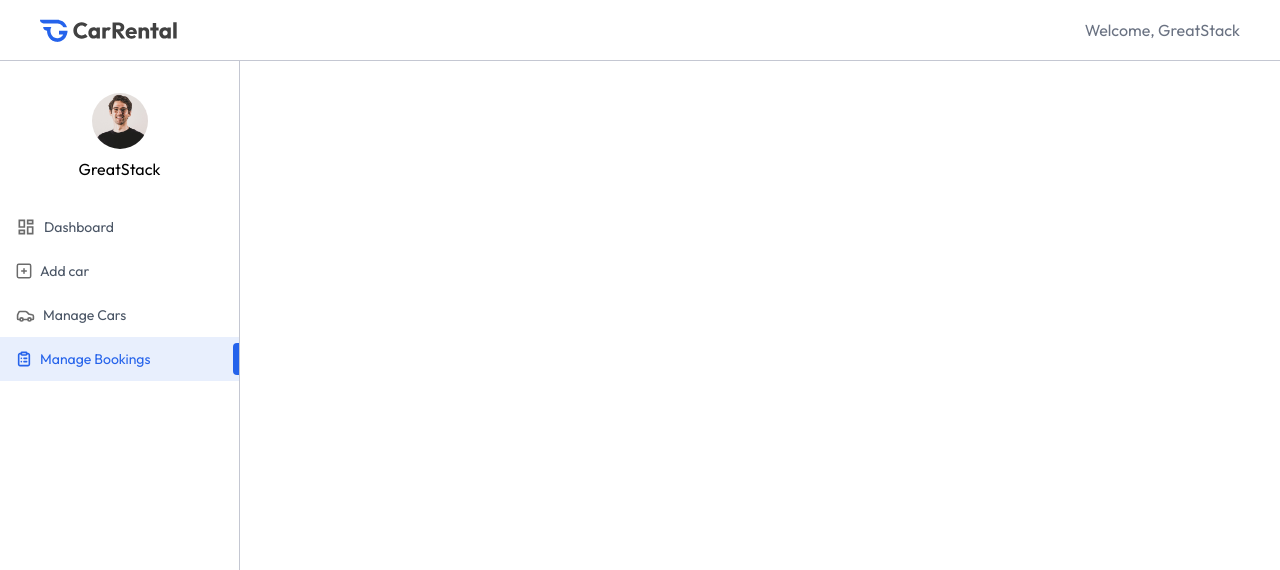
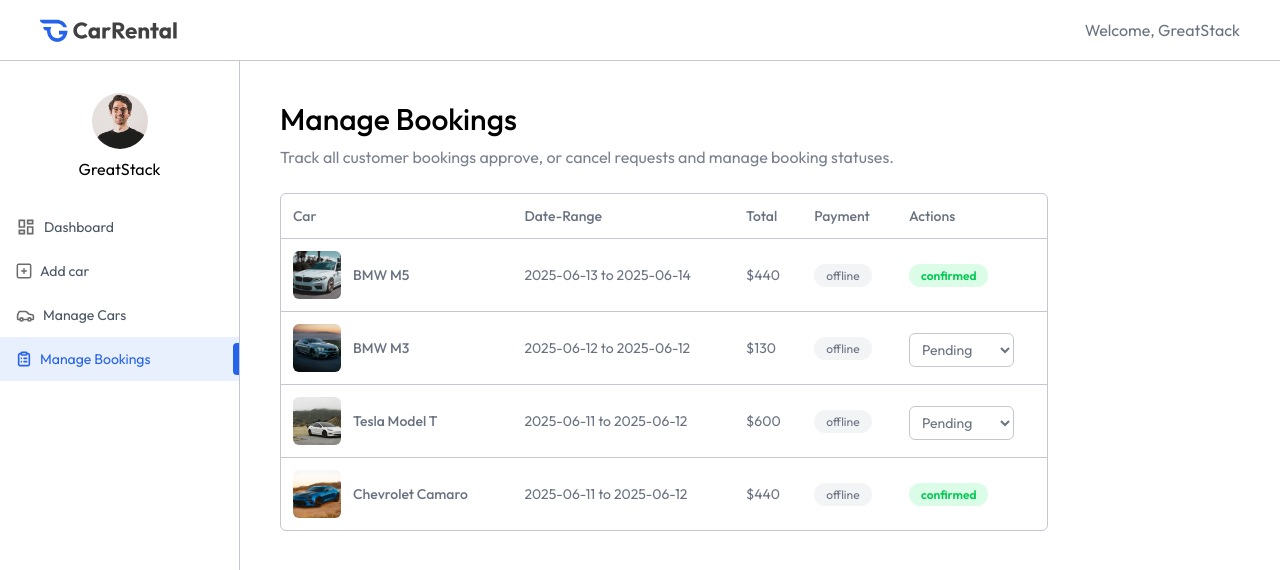
Before and after one commit to Kalpesh-Parmar-0/CarRental, a React (Vite) app in the folder client/: page /owner/manage-bookings in a window 1280 px wide. Shown: the top 570 px of the page. Built offline with nearby package versions, Linux system fonts and the light colour scheme.

Commit message:
ManageBookings page of owner done

```diff
--- a/client/src/pages/owner/ManageBookings.jsx
+++ b/client/src/pages/owner/ManageBookings.jsx
@@ -1,9 +1,68 @@
-import React from 'react'
+import React, { useEffect, useState } from 'react'
+import { assets, dummyMyBookingsData } from '../../assets/assets'
+import Title from '../../components/owner/Title'
 
 const ManageBookings = () => {
+
+  const [bookings, setBookings] = useState([])
+
+  const currency = import.meta.env.VITE_CURRENCY
+
+  const fetchOwnerBooking = async ()=>{
+    setBookings(dummyMyBookingsData)
+  }
+
+  useEffect(()=>{
+    fetchOwnerBooking()
+  },[])
+
   return (
-    <div>
+    <div className='px-4 pt-10 md:px-10 w-full'>
+      <Title title="Manage Bookings" subtitle="Track all customer bookings approve, or cancel requests and manage booking statuses."/>
 
+      <div className='max-w-3xl w-full rounded-md overflow-hidden border border-borderColor mt-6'>
+        <table className='w-full border-collapse text-left text-sm text-gray-600'>
+          <thead className='text-gray-500'>
+            <tr>
+              <th className='p-3 font-medium'>Car</th>
+              <th className='p-3 font-medium max-md:hidden  '>Date-Range</th>
+              <th className='p-3 font-medium'>Total</th>
+              <th className='p-3 font-medium max-md:hidden'>Payment</th>
+              <th className='p-3 font-medium'>Actions</th>
+            </tr>
+          </thead>
+          <tbody>
+            {bookings.map((booking, index)=>(
+              <tr key={index} className='border-t border-borderColor text-gray-500'>
+                <td className='p-3 flex items-center gap-3'>
+                  <img src={booking.car.image} alt="" className='h-12 w-12 aspect-square rounded-md object-cover'/>
+                  <p className='font-medium max-md:hidden'>{booking.car.brand} {booking.car.model}</p>
+                </td>
+                <td className='p-3 max-md:hidden'>
+                  {booking.pickupDate.split('T')[0]} to {booking.returnDate.split('T')[0]}
+                </td>
+                <td className='p-3'>
+                  {currency}{booking.price}
+                </td>
+                <td className='p-3 max-md:hidden'>
+                  <span className='bg-gray-100 px-3 py-1 rounded-full text-xs'>offline</span>
+                </td>
+                <td className='p-3'>
+                  {booking.status === 'pending' ? (
+                    <select value={booking.status} className='px-2 py-1.5 mt-1 text-gray-500 border border-borderColor rounded-md outline-none'>
+                      <option value="pending">Pending</option>
+                      <option value="cancelled">Cancelled</option>
+                      <option value="confirmed">Confirmed</option>
+                    </select>
+                  ) : (
+                    <span className={`px-3 py-1 rounded-full text-xs font-semibold ${booking.status === 'confirmed' ? 'bg-green-100 text-green-500' : 'bg-red-100 text-red-500'}`}>{booking.status}</span>
+                  )}
+                </td>
+              </tr>
+            ))}
+          </tbody>
+        </table>
+      </div>
     </div>
   )
 }
--- a/client/src/pages/owner/ManageCars.jsx
+++ b/client/src/pages/owner/ManageCars.jsx
@@ -33,8 +33,8 @@
           <tbody>
             {cars.map((car, index)=>(
               <tr key={index} className='border-t border-borderColor'>
-                <td className='px-3 flex items-center gap-3'>
-                  <img src={car.image} alt="" className='h-12 w-12 my-2 aspect-square rounded-md object-cover'/>
+                <td className='p-3 flex items-center gap-3'>
+                  <img src={car.image} alt="" className='h-12 w-12 aspect-square rounded-md object-cover'/>
                   <div className='max-md:hidden'>
                     <p className='font-medium'>{car.brand} {car.model}</p>
                     <p className='text-xs text-gray-500'>{car.seating_capacity} | {car.transmission}</p>
```
